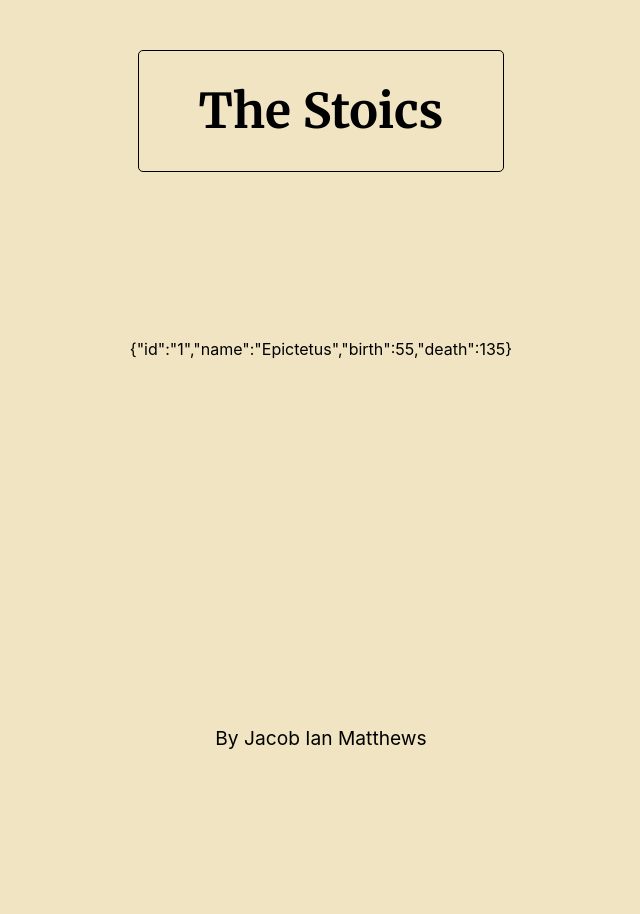
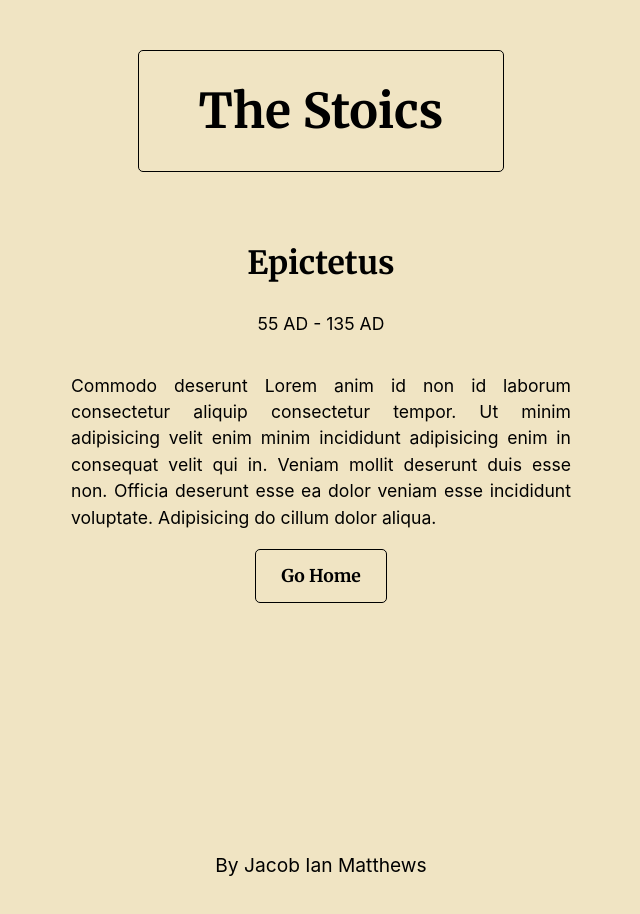
Before and after one commit to jacob-ian/thestoics, a React (Create React App) app: page /stoic/1 in a window 1280 px wide. Shown: the top 914 px of the page, without its empty margins (319-959 px from the left). Before the commit the page ends 800 px from the top, so only its background shows below. Built offline with nearby package versions, Linux system fonts and the light colour scheme.

Commit message:
feat(Stoic): Flesh out Stoic info page
- Add name as heading
- Add years as a subtitle
- Add a lorem paragraph for details
- Add ReturnButton to go home

```diff
--- a/src/components/Stoic.css
+++ b/src/components/Stoic.css
@@ -0,0 +1,22 @@
+.stoic-container {
+  display: flex;
+  flex-direction: column;
+  align-items: center;
+}
+
+.stoic-container h1 {
+  margin-bottom: 10px;
+}
+
+.stoic-container p {
+  font-size: 1.1rem;
+  text-align: justify;
+  font-weight: 400;
+  line-height: 150%;
+}
+
+  .stoic-years {
+    font-weight: bold;
+    font-size: 1.1rem;
+    text-transform: uppercase;
+  }
--- a/src/components/Stoic.js
+++ b/src/components/Stoic.js
@@ -1,7 +1,9 @@
 import { useEffect, useState } from "react";
 import { Redirect, useLocation, useParams } from "react-router-dom";
 import { getStoicById } from "../api/stoics";
+import { formatYears } from "../api/utils";
 import useTitle from "../hooks/useTitle";
+import ReturnButton from "./ReturnButton";
 import "./Stoic.css";
 
 export default function Stoic() {
@@ -38,6 +40,19 @@ export default function Stoic() {
   } else if (isLoading) {
     return <div></div>;
   } else {
-    return <div className="stoic">{JSON.stringify(stoic)}</div>;
+    return (
+      <div className="stoic-container">
+        <h1>{stoic.name}</h1>
+        <p className="stoic-years">{formatYears(stoic.birth, stoic.death)}</p>
+        <p>
+          Commodo deserunt Lorem anim id non id laborum consectetur aliquip
+          consectetur tempor. Ut minim adipisicing velit enim minim incididunt
+          adipisicing enim in consequat velit qui in. Veniam mollit deserunt
+          duis esse non. Officia deserunt esse ea dolor veniam esse incididunt
+          voluptate. Adipisicing do cillum dolor aliqua.
+        </p>
+        <ReturnButton />
+      </div>
+    );
   }
 }
```
